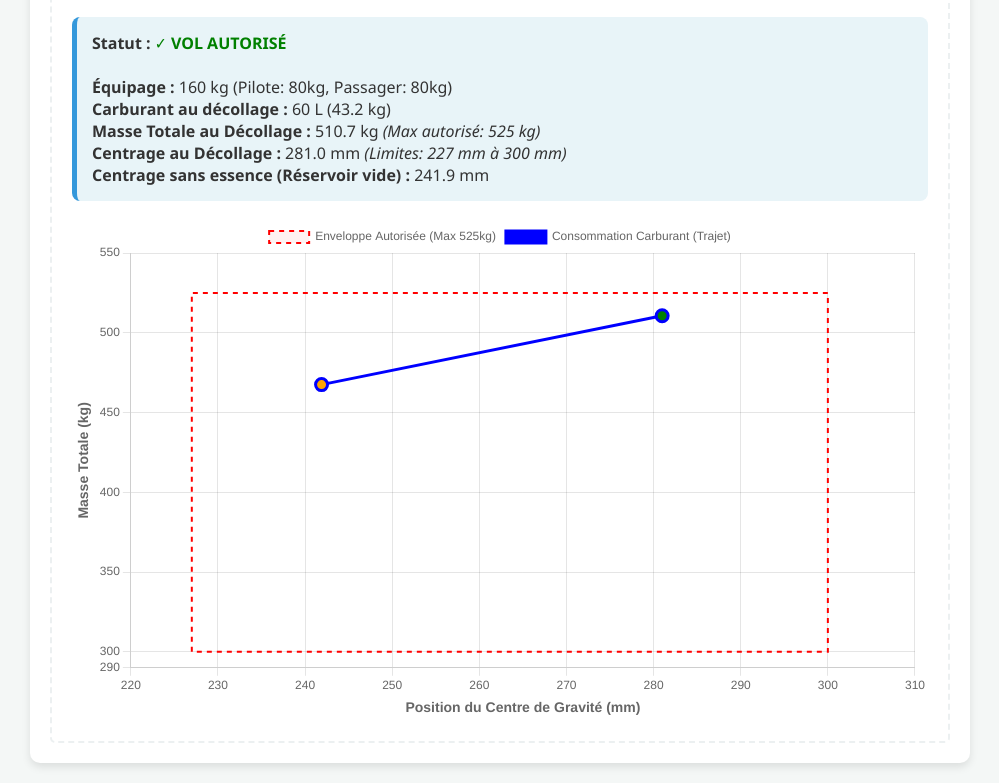
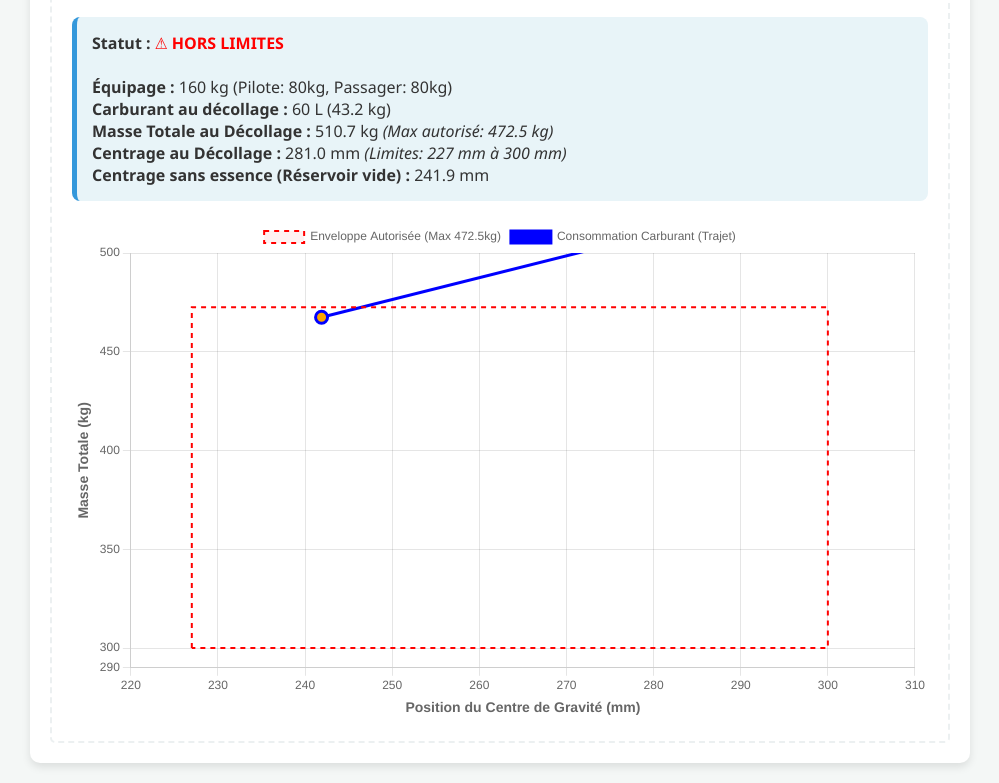
Before and after one commit to Anthony37s/EKOLOT, a plain HTML site: page INDEX.HTML in a window 1280 px wide. Shown: the part 414-1197 px from the top of the page, without its empty margins (140-1139 px from the left). Drawn offline with nearby package versions, Linux system fonts and the light colour scheme.

Commit message:
Update INDEX.HTML

```diff
--- a/INDEX.HTML
+++ b/INDEX.HTML
@@ -4,7 +4,7 @@
     <meta charset="UTF-8">
     <meta name="viewport" content="width=device-width, initial-scale=1.0">
     <title>Devis de Masse et Centrage - Ekolot JK-05 Junior</title>
-    <script src="https://cdn.jsdelivr.net/npm/chart.js"></script>
+    <script src="https://cdn.jsdelivr.net/npm/chart.js/dist/chart.umd.min.js"></script>
     <script src="https://cdnjs.cloudflare.com/ajax/libs/html2pdf.js/0.10.1/html2pdf.bundle.min.js"></script>
 
     <style>
@@ -84,7 +84,7 @@
 </div>
 
 <script>
-    let cgChartInstance = null; // Pour stocker le graphique et le mettre à jour
+    let cgChartInstance = null;
 
     // Données fixes de l'Ekolot JK-05LS Junior (Votre pesée du 05/02/2020)
     const W_empty = 302.5;
@@ -93,7 +93,9 @@
     const Arm_bag = 704.0;
     const Arm_fuel = 704.0;
     const fuel_density = 0.72; // kg par Litre
-    const max_weight = 525.0; // Masse max légale avec parachute
+
+    // NOUVELLE LIMITE MAX : 472.5 kg (450 kg + 22.5 kg parachute)
+    const max_weight = 472.5;
 
     function calculer() {
         // Récupérer les valeurs entrées
@@ -152,11 +154,11 @@
             cgChartInstance.destroy();
         }
 
-        // Configuration de l'enveloppe
+        // Configuration de l'enveloppe avec la limite à 472.5 kg
         const envelope = [
             {x: 227, y: 300},
-            {x: 227, y: 525},
-            {x: 300, y: 525},
+            {x: 227, y: max_weight},
+            {x: 300, y: max_weight},
             {x: 300, y: 300},
             {x: 227, y: 300} // Ferme le polygone
         ];
@@ -172,7 +174,7 @@
             data: {
                 datasets: [
                     {
-                        label: 'Enveloppe Autorisée (Max 525kg)',
+                        label: 'Enveloppe Autorisée (Max 472.5kg)',
                         data: envelope,
                         borderColor: 'red',
                         backgroundColor: 'rgba(255, 0, 0, 0.05)',
@@ -190,7 +192,7 @@
                         borderWidth: 3,
                         showLine: true,
                         pointRadius: 6,
-                        pointBackgroundColor: ['green', 'orange'] // Point décollage vert, point vide orange
+                        pointBackgroundColor: ['green', 'orange']
                     }
                 ]
             },
@@ -208,7 +210,7 @@
                     y: {
                         title: { display: true, text: 'Masse Totale (kg)', font: {size: 14, weight: 'bold'} },
                         min: 290,
-                        max: 550
+                        max: 500
                     }
                 },
                 plugins: {
@@ -225,9 +227,7 @@
     }
 
     function genererPDF() {
-        // Appelle la fonction calculer pour être sûr que tout est à jour
         calculer();
-
         const element = document.getElementById('pdf-zone');
         const opt = {
             margin:       10,
@@ -236,8 +236,6 @@
             html2canvas:  { scale: 2 },
             jsPDF:        { unit: 'mm', format: 'a4', orientation: 'portrait' }
         };
-
-        // Génération du PDF
         html2pdf().set(opt).from(element).save();
     }
 
```
